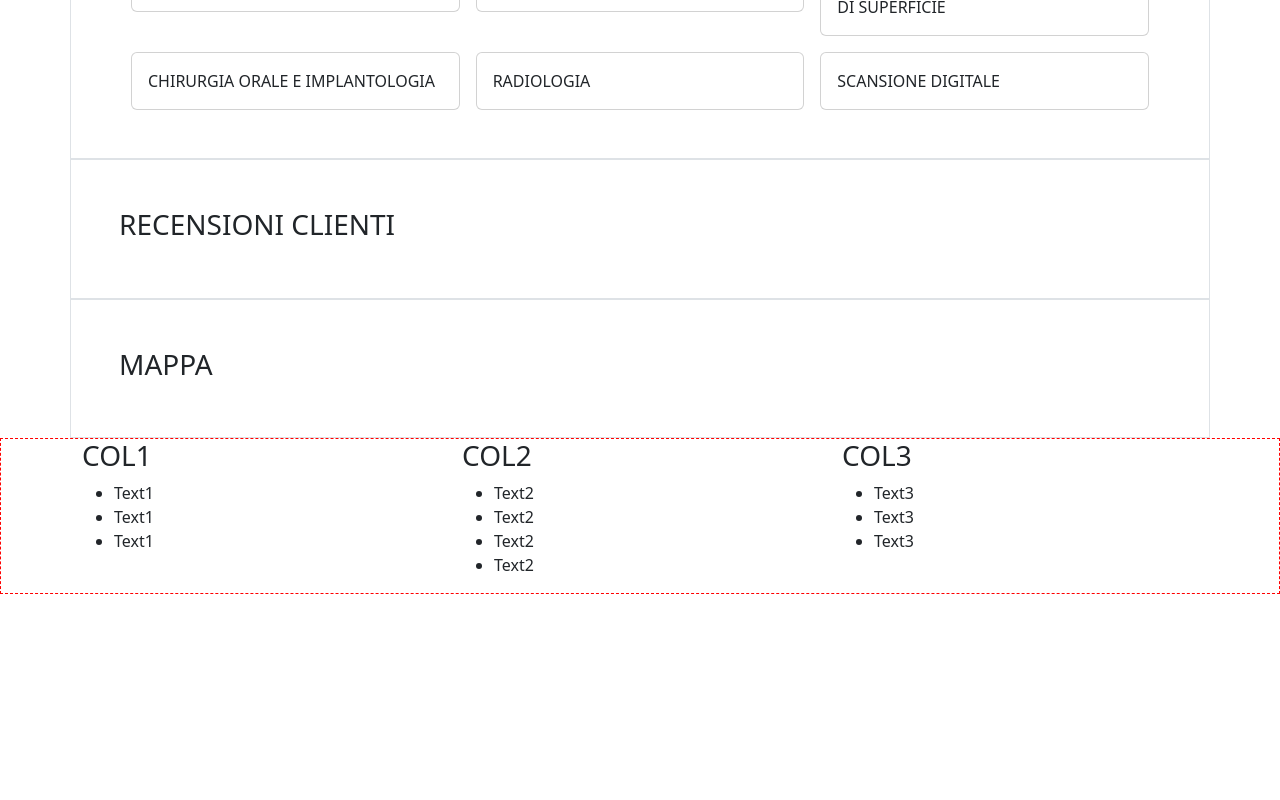
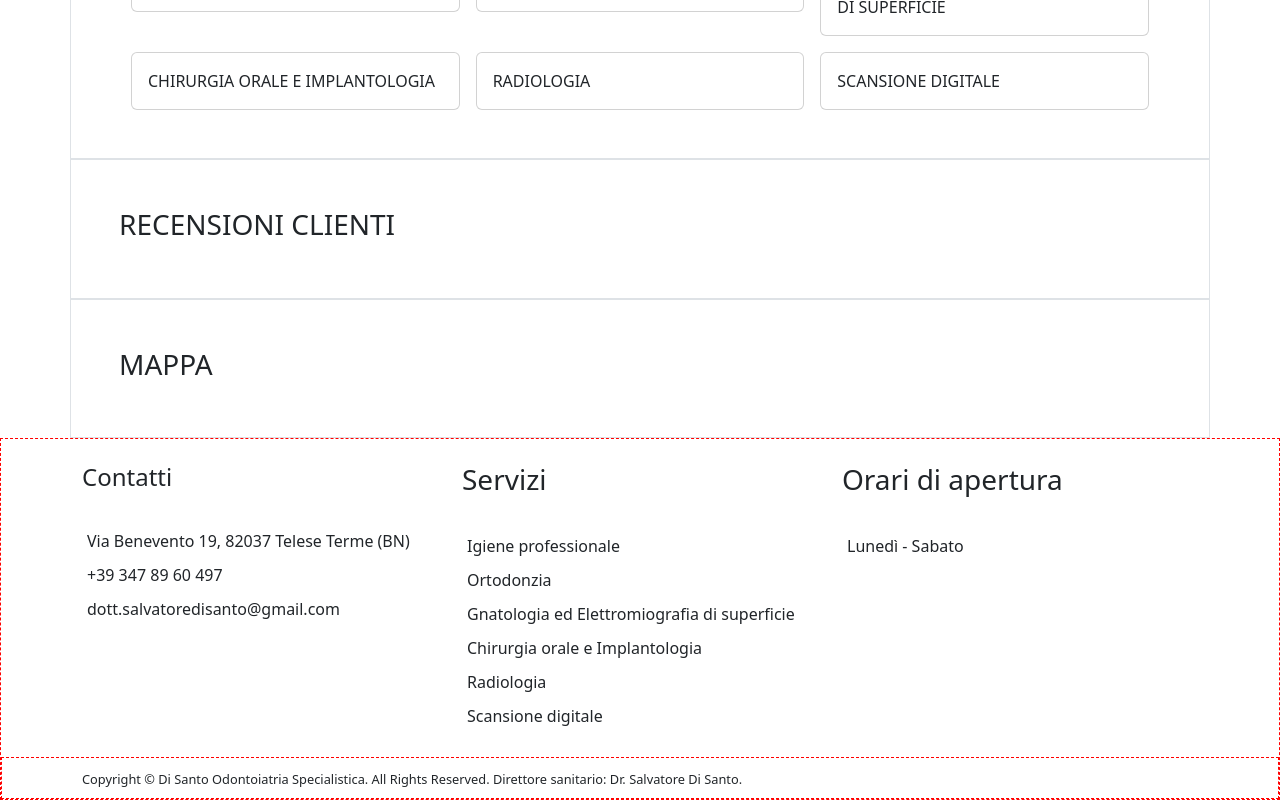
Before and after one commit to lorenzodisanto/medical-website, a Vue app: page / in a window 1280 px wide. Shown: the part 988-1788 px from the top of the page. Before the commit the page ends 1582 px from the top, so only its background shows below. Built offline with nearby package versions, Linux system fonts and the light colour scheme.

Commit message:
feat: footer content

```diff
--- a/src/components/AppFooter.vue
+++ b/src/components/AppFooter.vue
@@ -3,32 +3,40 @@
 <template>
   <footer>
     <div class="container">
-      <div class="row">
+      <div class="row py-4">
         <div class="col">
-          <h3>COL1</h3>
+          <h4>Contatti</h4>
           <ul>
-            <li>Text1</li>
-            <li>Text1</li>
-            <li>Text1</li>
+            <li>Via Benevento 19, 82037 Telese Terme (BN)</li>
+            <li>+39 347 89 60 497</li>
+            <li>dott.salvatoredisanto@gmail.com</li>
           </ul>
         </div>
         <div class="col">
-          <h3>COL2</h3>
+          <h3>Servizi</h3>
           <ul>
-            <li>Text2</li>
-            <li>Text2</li>
-            <li>Text2</li>
-            <li>Text2</li>
+            <li>Igiene professionale</li>
+            <li>Ortodonzia</li>
+            <li>Gnatologia ed Elettromiografia di superficie</li>
+            <li>Chirurgia orale e Implantologia</li>
+            <li>Radiologia</li>
+            <li>Scansione digitale</li>
           </ul>
         </div>
         <div class="col">
-          <h3>COL3</h3>
+          <h3>Orari di apertura</h3>
           <ul>
-            <li>Text3</li>
-            <li>Text3</li>
-            <li>Text3</li>
+            <li>Lunedì - Sabato</li>
           </ul>
         </div>
+      </div>
+    </div>
+    <div class="copyright">
+      <div class="container py-2">
+        <span>
+          Copyright © Di Santo Odontoiatria Specialistica. All Rights Reserved.
+          Direttore sanitario: Dr. Salvatore Di Santo.
+        </span>
       </div>
     </div>
   </footer>
@@ -37,5 +45,20 @@
 <style scoped>
 footer {
   border: 1px dashed red;
+
+  ul {
+    display: inline;
+    li {
+      list-style: none;
+      padding: 5px;
+    }
+  }
+
+  .copyright {
+    border: 1px dashed red;
+    span {
+      font-size: 0.8rem;
+    }
+  }
 }
 </style>
```
